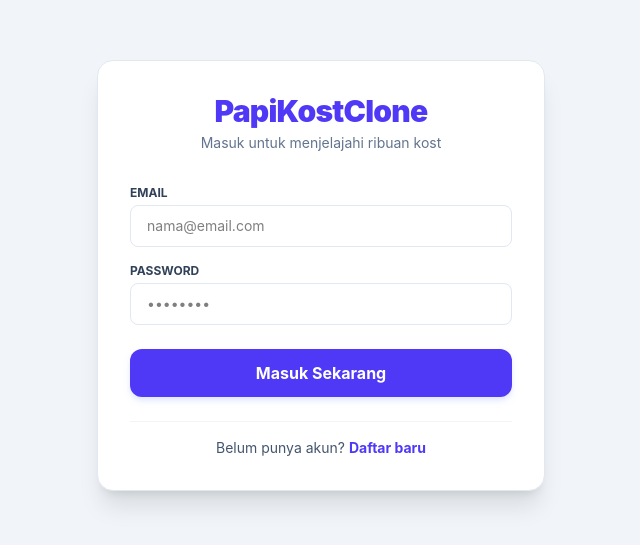
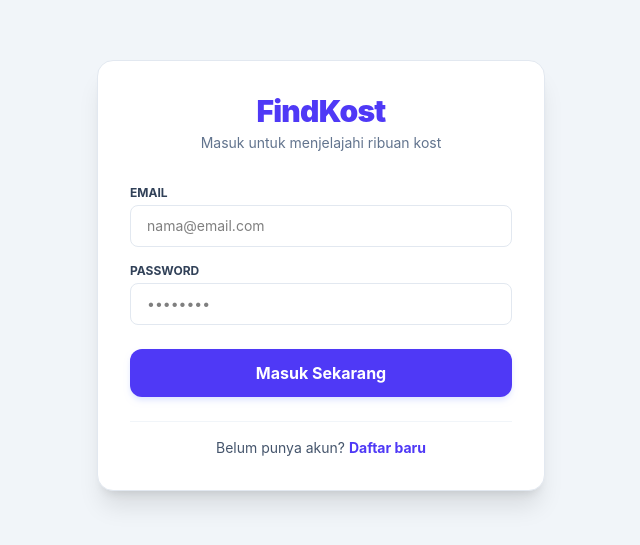
Before and after one commit to razzell6/find-kost, a React (Vite) app: page /auth in a window 1280 px wide. Shown: the part 125-670 px from the top of the page, without its empty margins (319-959 px from the left). Built offline with nearby package versions, Linux system fonts and the light colour scheme.

Commit message:
mengubah teks authpage

```diff
--- a/src/pages/AuthPage.jsx
+++ b/src/pages/AuthPage.jsx
@@ -58,7 +58,7 @@ export default function AuthPage() {
 
         {/* Header Logo */}
         <div className="text-center mb-8">
-          <h1 className="text-3xl font-black text-indigo-600 tracking-tight">PapiKostClone</h1>
+          <h1 className="text-3xl font-black text-indigo-600 tracking-tight">FindKost</h1>
           <p className="text-slate-500 text-sm mt-1">
             {isRegister ? 'Buat akun untuk mencari kost idaman' : 'Masuk untuk menjelajahi ribuan kost'}
           </p>
```
